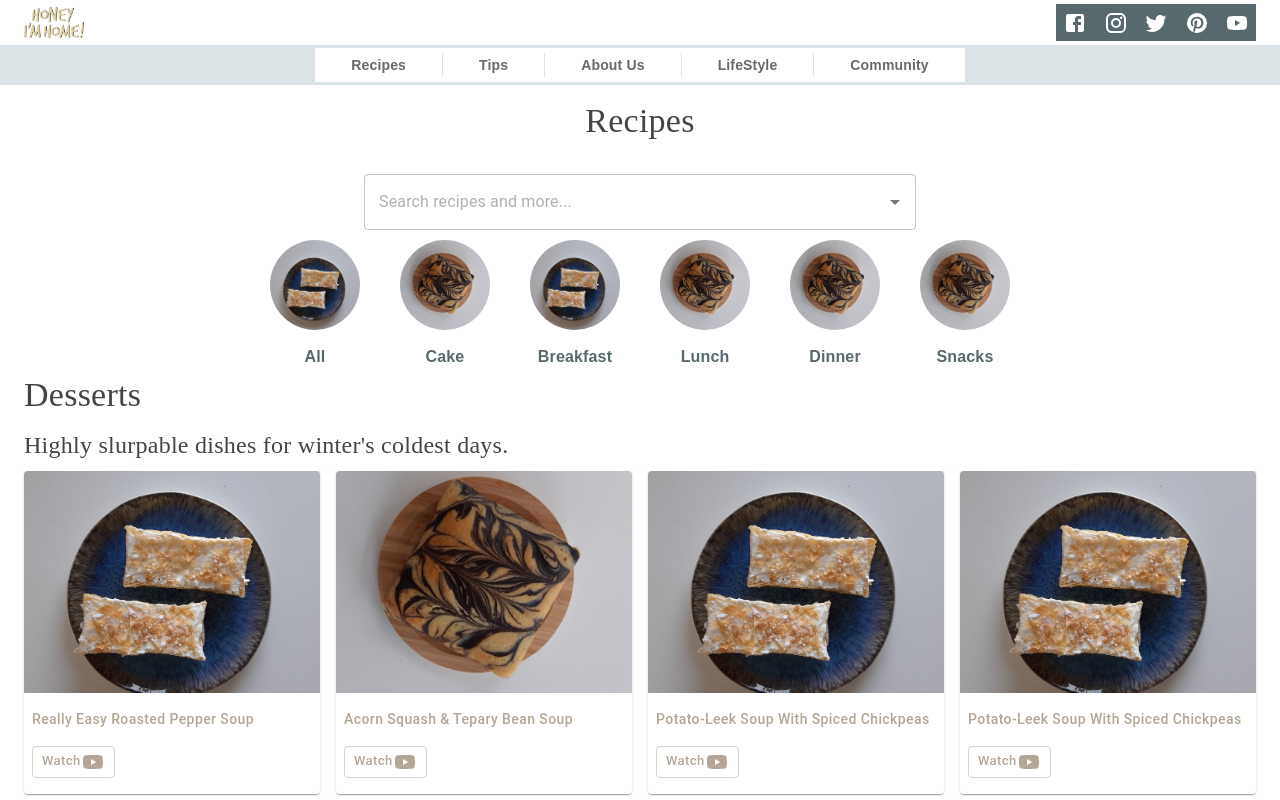
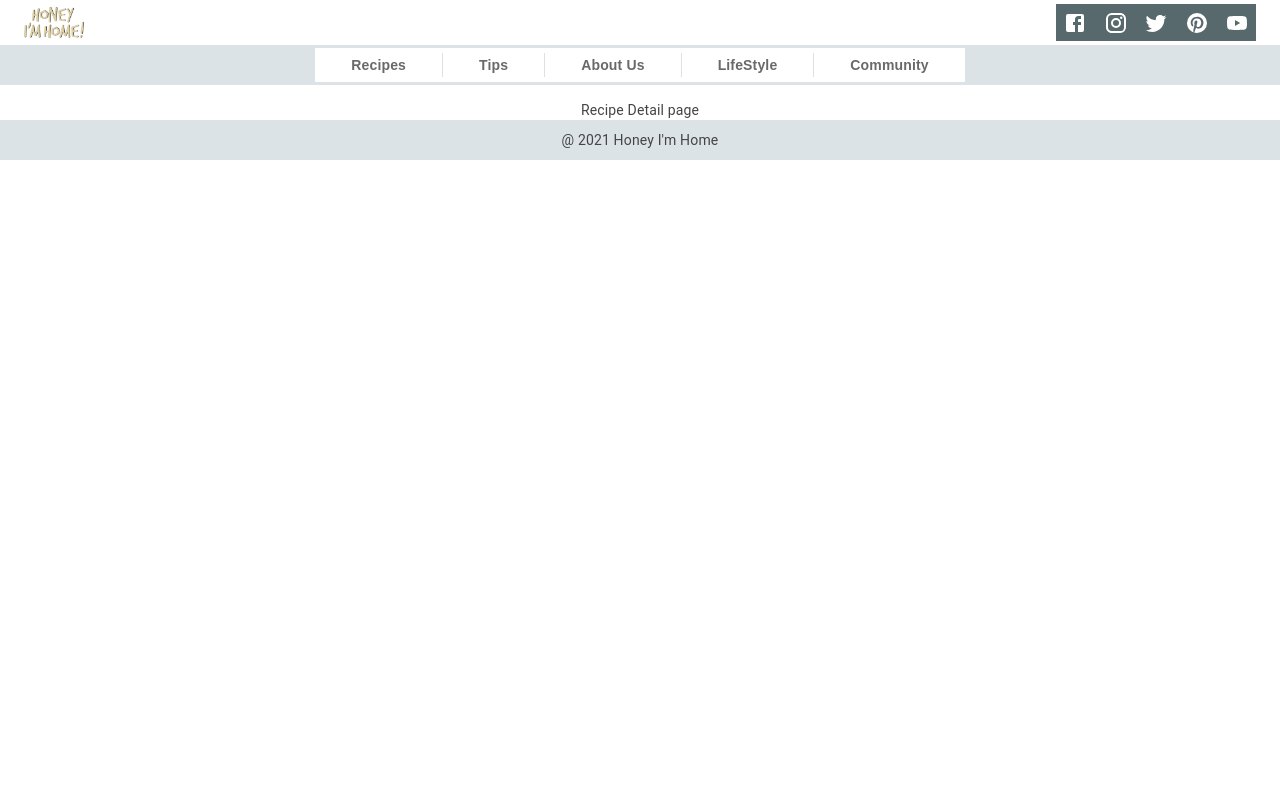
Before and after one commit to arjun-raghavan/honeyimhome, a React (Create React App) app: page /recipes/1/1 in a window 1280 px wide. Shown: the top 800 px of the page. Built offline with nearby package versions, Linux system fonts and the light colour scheme.

Commit message:
interim changes

```diff
--- a/src/App.js
+++ b/src/App.js
@@ -19,6 +19,8 @@ import {
 } from "./pages";
 import logo from "./common/assets/logo.png";
 import { makeStyles } from "@material-ui/core/styles";
+import RecipeList from "./pages/recipes/recipeList";
+import RecipeDetail from "./pages/recipes/recipeDetail";
 
 function a11yProps(index) {
   return {
@@ -49,7 +51,7 @@ const useStyles = makeStyles((theme) => ({
 
 const Logo = () => (
   <Button component={NavLink} to={"/"}>
-    <img src={logo} height="50" />
+    <img src={logo} height="50" alt="logo" />
   </Button>
 );
 export default function App() {
@@ -60,7 +62,8 @@ export default function App() {
       <div className="App">
         <Switch>
           <Route path="/" component={Home} exact />
-          <Route path="/recipes" component={RecipeCategory} />
+          <Route path="/recipes/:category/:id" component={RecipeDetail} />
+          <Route path="/recipes/:category/" component={RecipeList} />
           <Route path="/recipes" component={RecipeCategory} />
           <Route path="/about" component={About} />
         </Switch>
--- a/src/pages/recipes/recipeDetail/index.js
+++ b/src/pages/recipes/recipeDetail/index.js
@@ -0,0 +1,22 @@
+import React from "react";
+import { makeStyles } from "@material-ui/core/styles";
+
+import { AppLayout } from "../../../common";
+
+const useStyles = makeStyles((theme) => ({
+  container: {
+    display: "flex",
+    flexDirection: "column",
+    alignItems: "center",
+  },
+}));
+
+export default function RecipeDetail() {
+  const classes = useStyles();
+
+  return (
+    <AppLayout>
+      <div className={classes.container}>Recipe Detail page</div>
+    </AppLayout>
+  );
+}
--- a/src/pages/recipes/recipeList/index.js
+++ b/src/pages/recipes/recipeList/index.js
@@ -11,7 +11,7 @@ const useStyles = makeStyles((theme) => ({
   },
 }));
 
-export default function RecipeCategory() {
+export default function RecipeList() {
   const classes = useStyles();
 
   return (
```
